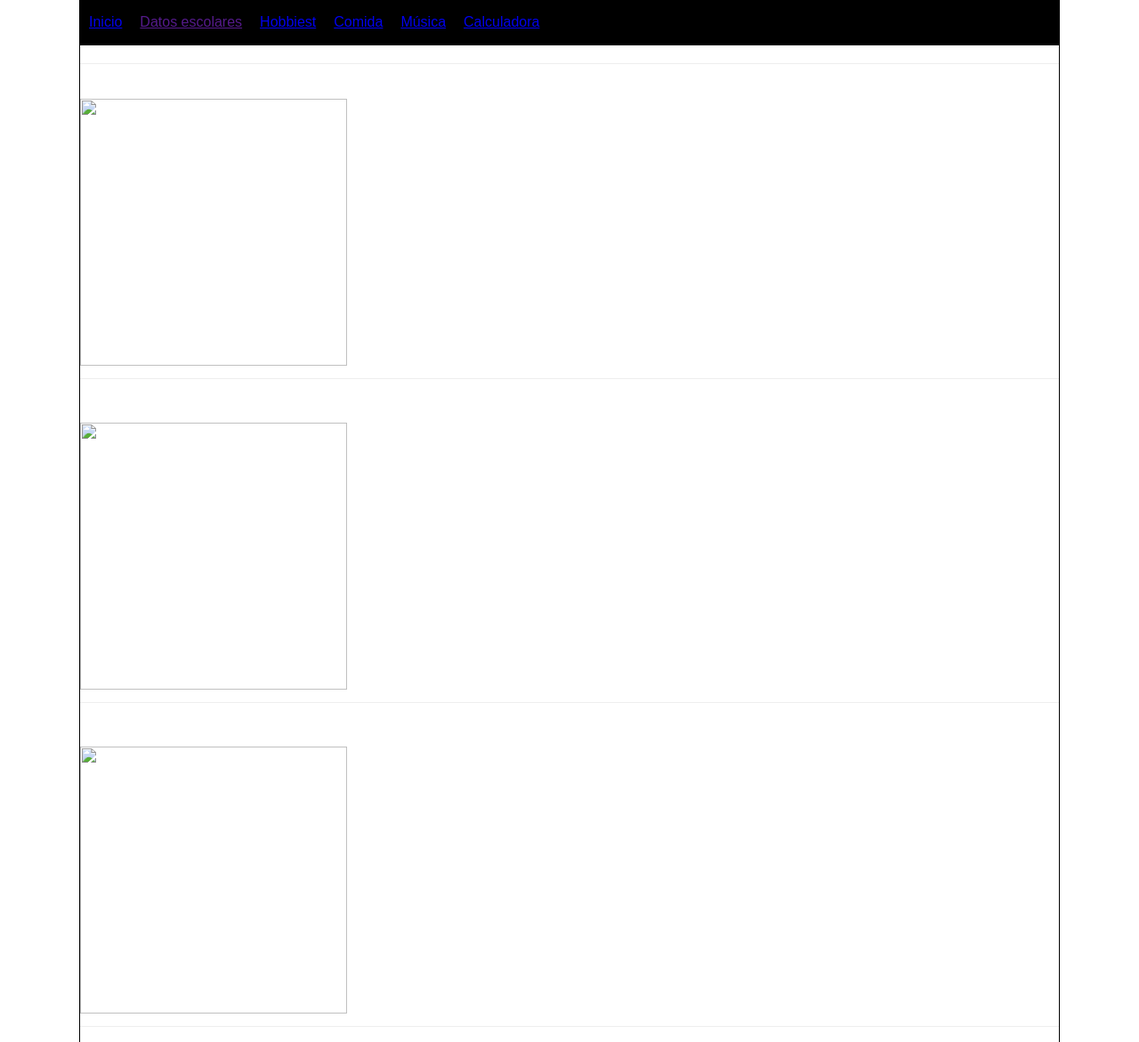
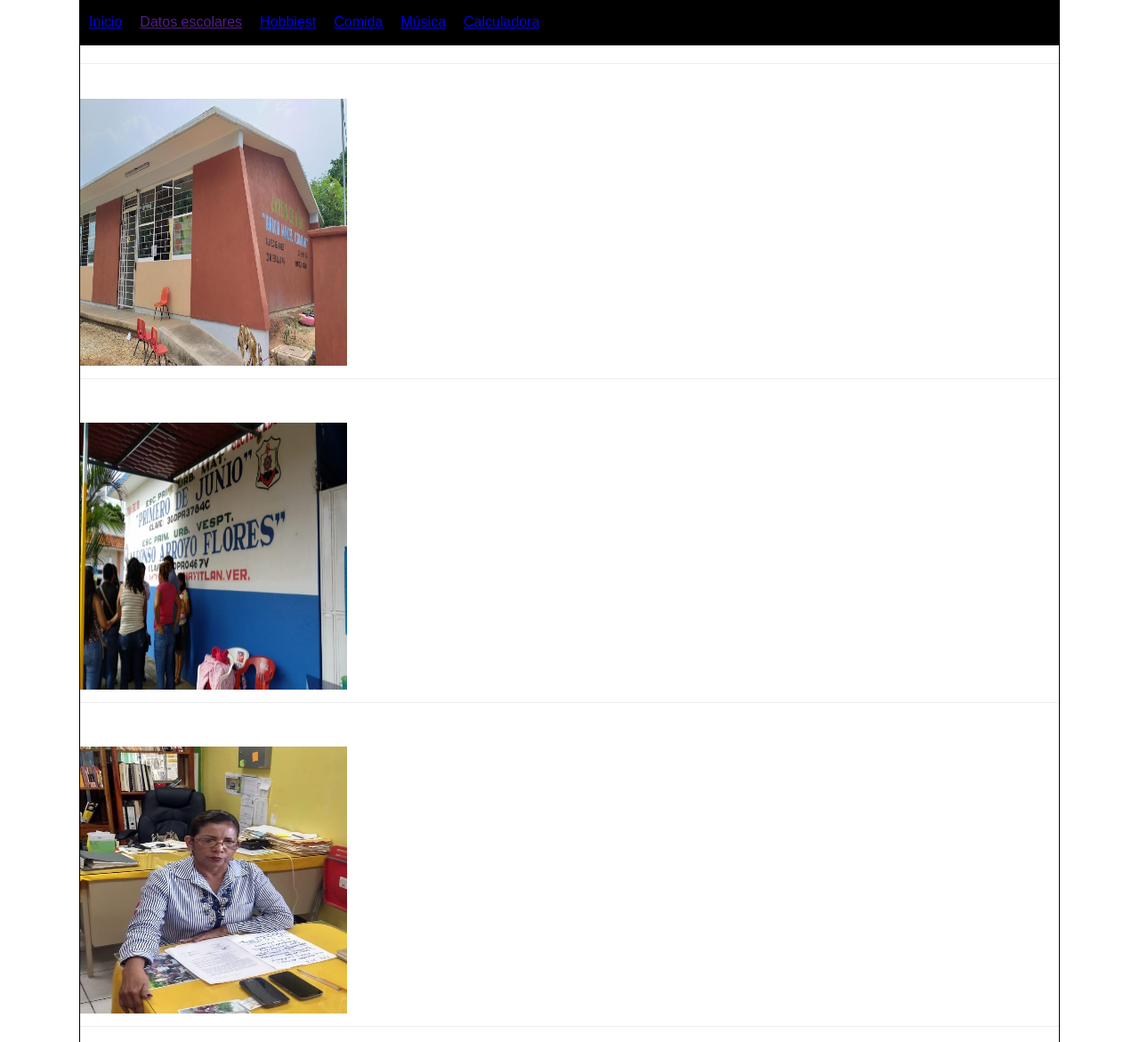
Before and after one commit to Robertojr2003/Robertoproyecto6f, a plain HTML site: page Escuela.html in a window 1280 px wide. Shown: the part 104-1275 px from the top of the page at 89% size. Drawn offline with Linux system fonts and the light colour scheme.

Commit message:
Update Escuela.html

```diff
--- a/Escuela.html
+++ b/Escuela.html
@@ -55,25 +55,25 @@
       <section id="content ">
         <article class="article ">
           <h2>Estudié en el kinder ignacio manuel altamirano </h2>
-<img src="imágenes/kinder.jpg " height="300px " width="300px ">
+<img src="kinder.jpg " height="300px " width="300px ">
 
 
         </article>
         <article class="article ">
           <h2> Estudié en la primaria Primero de Junio </h2>
-<img src="imágenes/Primaria.jpeg " height="300px " width="300px ">
+<img src="Primaria.jpeg " height="300px " width="300px ">
 
 
         </article>
         <article class="article ">
           <h2>Estudié en la Secundaria José Vasconcelos </h2>
-<img src="imágenes/Federal2.jpeg " height="300px " width="300px ">
+<img src="Federal2.jpeg " height="300px " width="300px ">
 
 
         </article>
         <article class="article ">
           <h2> Estudio en la preparatoria Cetis 72 </h2>
-<img src="imágenes/Cetis72.jpeg " height="300px " width="300px ">
+<img src="Cetis72.jpeg " height="300px " width="300px ">
 
 
         </article>
```
